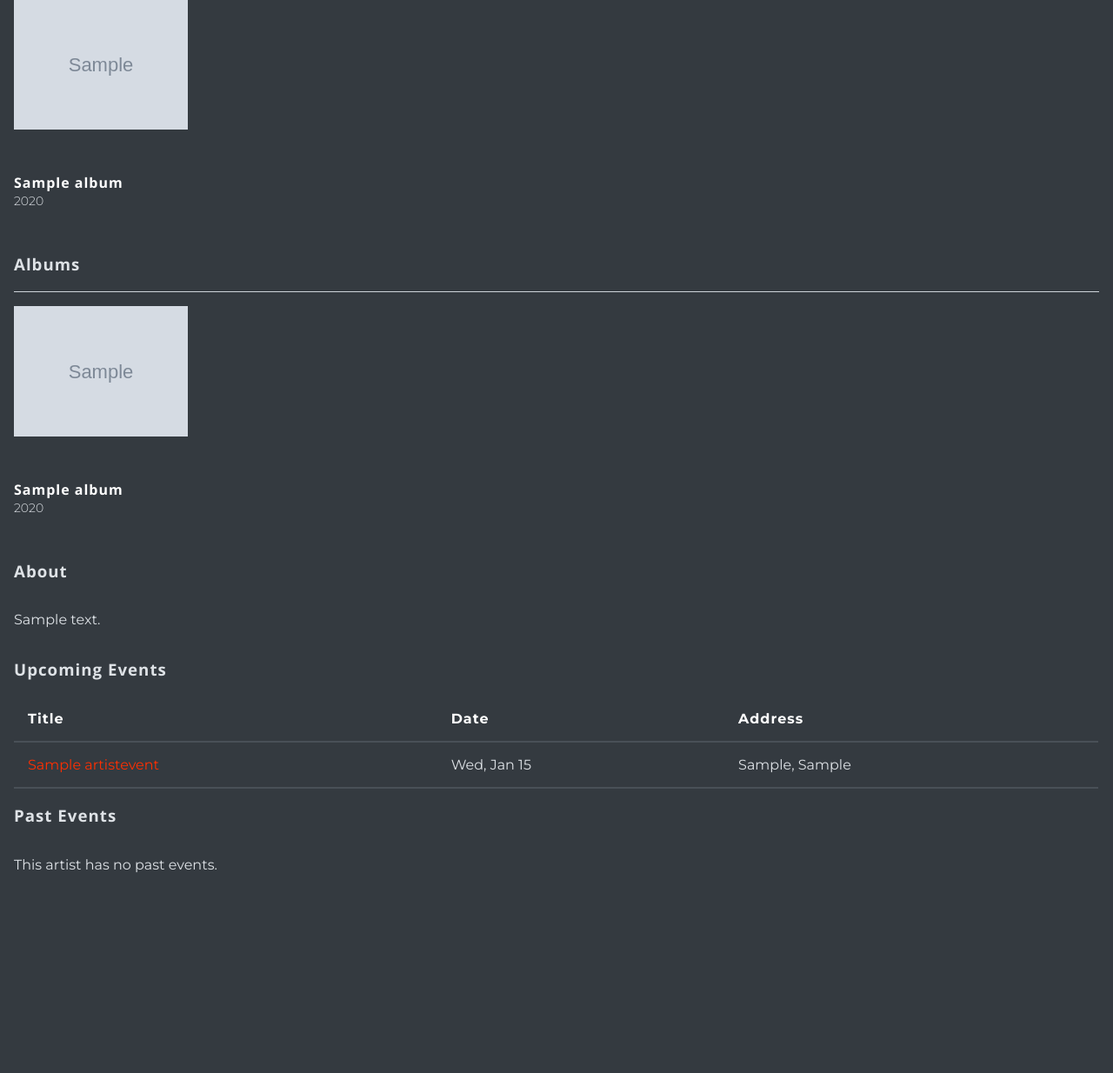
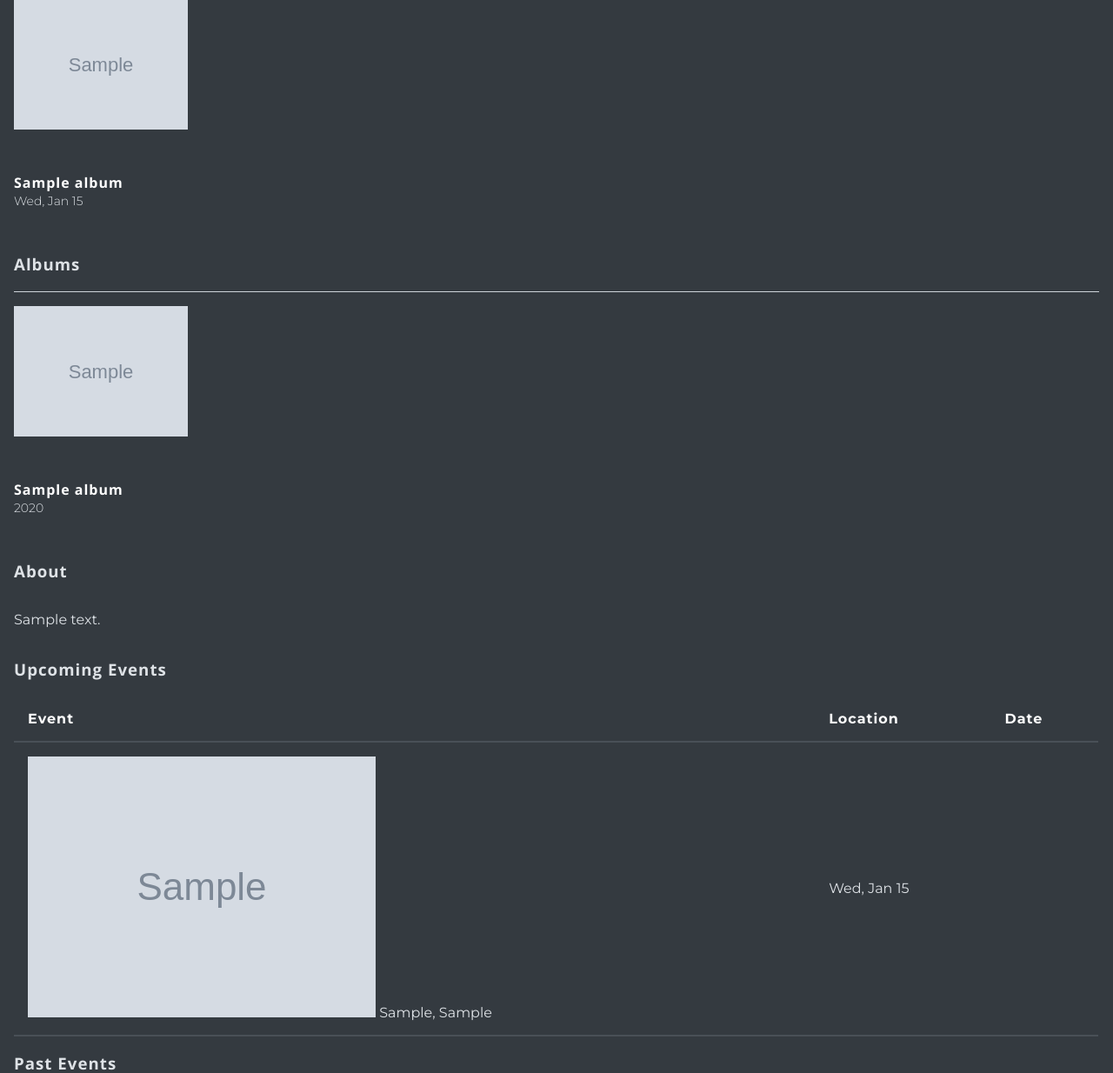
Before and after one commit to Punkweb/punkweb, a Django app: a page that uses punkweb/templates/music/artist.html in a window 1280 px wide. Shown: the part 635-1869 px from the top of the page at 87% size. Before the commit the page ends 1639 px from the top, so only its background shows below. Run offline with Django 3.2, Linux system fonts and the light colour scheme; tables that the repository leaves empty hold one stand-in row (values such as "Sample post"); grey boxes marked "Sample" are stand-in pictures; style sheets or scripts are compiled from the project's sources; some libraries are stand-ins or nearby versions.

Commit message:
Update events stuff

```diff
--- a/apps/music/admin.py
+++ b/apps/music/admin.py
@@ -15,7 +15,7 @@ class AudioAdmin(admin.ModelAdmin):
 
 
 class ArtistEventAdmin(admin.ModelAdmin):
-    list_display = ("title", "artist", "venue", "event_date")
+    list_display = ("artist", "venue", "event_date")
 
 
 admin.site.register(models.Artist, ArtistAdmin)
--- a/apps/music/models.py
+++ b/apps/music/models.py
@@ -125,7 +125,6 @@ class ArtistEvent(UUIDPrimaryKey, CreatedModifiedMixin, AddressMixin):
     slug = models.SlugField(
         max_length=256, blank=False, null=False, unique=True
     )
-    title = models.CharField(max_length=256, blank=False, null=False)
     venue = models.CharField(max_length=256, blank=True, null=True)
     artist = models.ForeignKey(
         "Artist",
@@ -140,7 +139,7 @@ class ArtistEvent(UUIDPrimaryKey, CreatedModifiedMixin, AddressMixin):
     )
 
     class Meta:
-        ordering = ("-event_date", "title")
+        ordering = ("-event_date", )
 
     def __str__(self):
-        return "{}".format(self.title)
+        return "{} at {}, {}".format(self.artist.name, self.venue, self.city)
--- a/punkweb/settings.py
+++ b/punkweb/settings.py
@@ -261,6 +261,9 @@ REST_FRAMEWORK = {
 THUMBNAIL_ALIASES = {
     "": {
         "avatar_no_crop": {"size": (200, 200), "crop": False},
+        "avatar_small_no_crop": {"size": (100, 100), "crop": False},
+        "avatar_smaller_no_crop": {"size": (50, 50), "crop": False},
+        "avatar_smallest_no_crop": {"size": (25, 25), "crop": False},
         "avatar": {"size": (200, 200), "crop": True},
         "avatar_small": {"size": (100, 100), "crop": True},
         "avatar_smaller": {"size": (50, 50), "crop": True},
--- a/punkweb/templates/music/artist.html
+++ b/punkweb/templates/music/artist.html
@@ -20,7 +20,7 @@
         <a href="{% url 'music:album' latest_release.slug %}"><img src="{{latest_release.cover_art|thumbnail_url:'avatar'}}" alt="{{latest_release.title}}" /></a>
       </div>
       <h4 class="albumName"><a href="{% url 'music:album' latest_release.slug %}">{{latest_release.title}}</a></h4>
-      <label>{{latest_release.release_date|date:'Y'}}</label>
+      <label>{{latest_release.release_date|date:'D, M j'}}</label>
     </div>
   </div>
   <h3>Albums</h3>
@@ -48,23 +48,16 @@
       <table>
         <thead>
           <tr>
-            <th>
-              Title
-            </th>
-            <th>
-              Date
-            </th>
-            <th>
-              Address
-            </th>
+            <th>Event</th>
+            <th>Location</th>
+            <th>Date</th>
           </tr>
         </thead>
         <tbody>
           {% for event in upcoming_events %}
           <tr>
-            <td><a href="#">{{event.title}}</a></td>
+            <td><a href="#"><img src="{{event.event_image|thumbnail_url:'avatar_smaller_no_crop'}}" alt=""></a> <span>{{event.venue}}, {{event.city}}</span></td>
             <td>{{event.event_date|date:'D, M j'}}</td>
-            <td>{{event.venue}}, {{event.city}}</td>
           </tr>
           {% endfor %}
         </tbody>
@@ -81,23 +74,17 @@
       <table>
         <thead>
           <tr>
-            <th>
-              Title
-            </th>
-            <th>
-              Date
-            </th>
-            <th>
-              Address
-            </th>
+            <th>Event</th>
+            <th>Location</th>
+            <th>Date</th>
           </tr>
         </thead>
         <tbody>
           {% for event in past_events %}
           <tr>
-            <td><a href="#">{{event.title}}</a></td>
+            <td><a href="#"><img src="{{event.event_image|thumbnail_url:'avatar_smaller_no_crop'}}" alt=""></a></td>
+            <td><span>{{event.venue}}, {{event.city}}</span></td>
             <td>{{event.event_date|date:'D, M j'}}</td>
-            <td>{{event.venue}}, {{event.city}}</td>
           </tr>
           {% endfor %}
         </tbody>
--- a/punkweb/templates/music/index.html
+++ b/punkweb/templates/music/index.html
@@ -10,7 +10,7 @@
     <a href="{% url 'index' %}">Back to Punkweb</a>
   </div>
   <h1>Punkweb Music</h1>
-  <p>Listen to some of our featured artists, only found here on Punkweb.net!</p>
+  <p>Listen to some of our featured artists, only found here on Punkweb!</p>
   {% if events_this_week.count > 0 %}
   <h2>Events This Week</h2>
   <div class="artistList">
```
